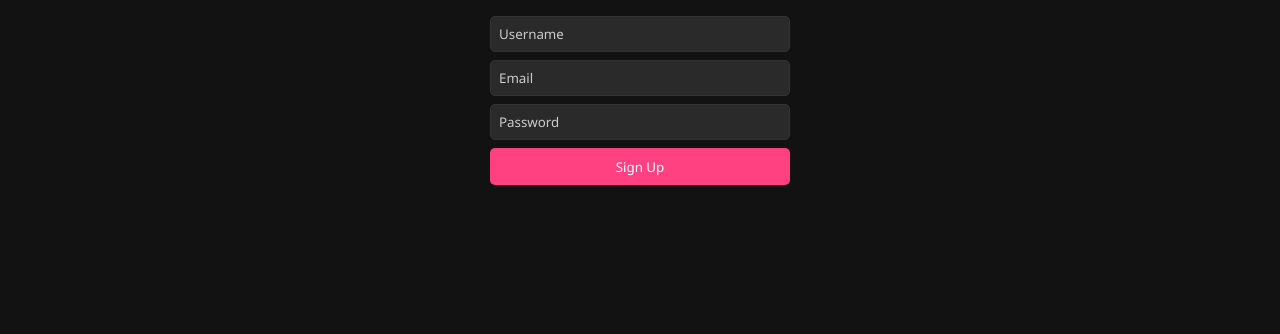
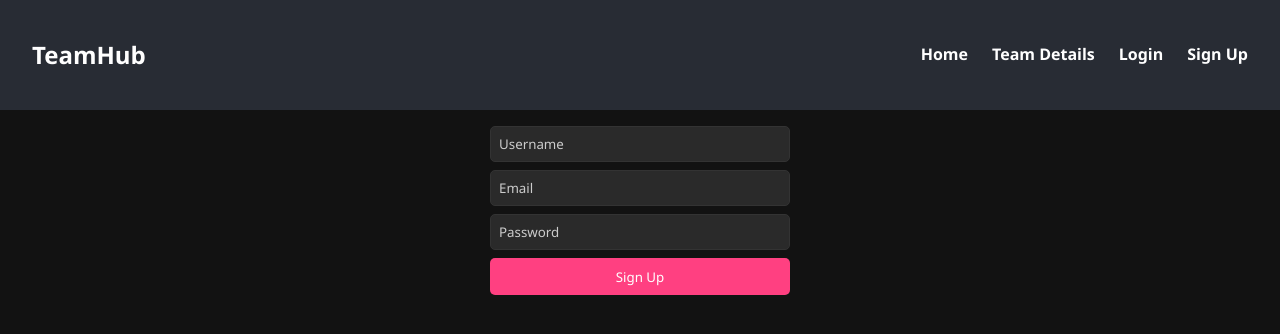
Before and after one commit to PrathKothari/Sakshi_TeamHub2, a React (Create React App) app: page /signup in a window 1280 px wide. Shown: the top 334 px of the page. Built offline with nearby package versions, Linux system fonts and the light colour scheme.

Commit message:
navigation

```diff
--- a/src/App.js
+++ b/src/App.js
@@ -1,11 +1,12 @@
 import React from 'react';
-import { BrowserRouter as Router, Routes, Route } from 'react-router-dom';
+import { BrowserRouter as Router, Routes, Route, Link } from 'react-router-dom'; // ✅ include Link if used
+import Navbar from './components/Navbar';
 import Home from './pages/Home';
 import TeamDetails from './pages/TeamDetails';
 import Login from './pages/Login';
-import Signup from './pages/Signup';
 import './App.css';
-import { Link } from 'react-router-dom';
+import Signup from './pages/Signup'; // ✅ Import Signup
+
 
 function LandingPage() {
   return (
@@ -22,13 +23,14 @@ function App() {
   return (
     <div className="App">
       <Router>
+        <Navbar />  {/* ✅ Navbar is outside Routes so it shows on all pages */}
         <Routes>
-          <Route path="/" element={<LandingPage />} />
-          <Route path="/login" element={<Login />} />
-          <Route path="/" element={<Home />} />
-          <Route path="/team/:id" element={<TeamDetails />} />
-          <Route path="/signup" element={<Signup />} />
-        </Routes>
+  <Route path="/" element={<Login />} />
+  <Route path="/home" element={<Home />} />
+  <Route path="/team/:id" element={<TeamDetails />} />
+  <Route path="/login" element={<Login />} />
+  <Route path="/signup" element={<Signup />} />  {/* ✅ Add Signup route */}
+</Routes>
       </Router>
     </div>
   );
--- /dev/null
+++ b/src/components/Navbar.css
@@ -0,0 +1,29 @@
+/* src/components/Navbar.css */
+.navbar {
+  display: flex;
+  justify-content: space-between;
+  align-items: center;
+  background-color: #282c34;
+  color: white;
+  padding: 1rem 2rem;
+}
+
+.nav-links {
+  list-style: none;
+  display: flex;
+  gap: 1.5rem;
+}
+
+.nav-links li a {
+  color: white;
+  text-decoration: none;
+  font-weight: bold;
+}
+
+.nav-links li a:hover {
+  text-decoration: underline;
+}
+
+.logo {
+  font-size: 1.5rem;
+}
--- /dev/null
+++ b/src/components/Navbar.js
@@ -0,0 +1,20 @@
+// src/components/Navbar.js
+import React from 'react';
+import { Link } from 'react-router-dom';
+import './Navbar.css'; // optional styling
+
+const Navbar = () => {
+  return (
+    <nav className="navbar">
+      <h2 className="logo">TeamHub</h2>
+      <ul className="nav-links">
+        <li><Link to="/home">Home</Link></li>
+        <li><Link to="/team/1">Team Details</Link></li>
+        <li><Link to="/login">Login</Link></li>
+        <li><Link to="/signup">Sign Up</Link></li>  {/* ✅ Link to Signup page */}
+      </ul>
+    </nav>
+  );
+};
+
+export default Navbar;
```
